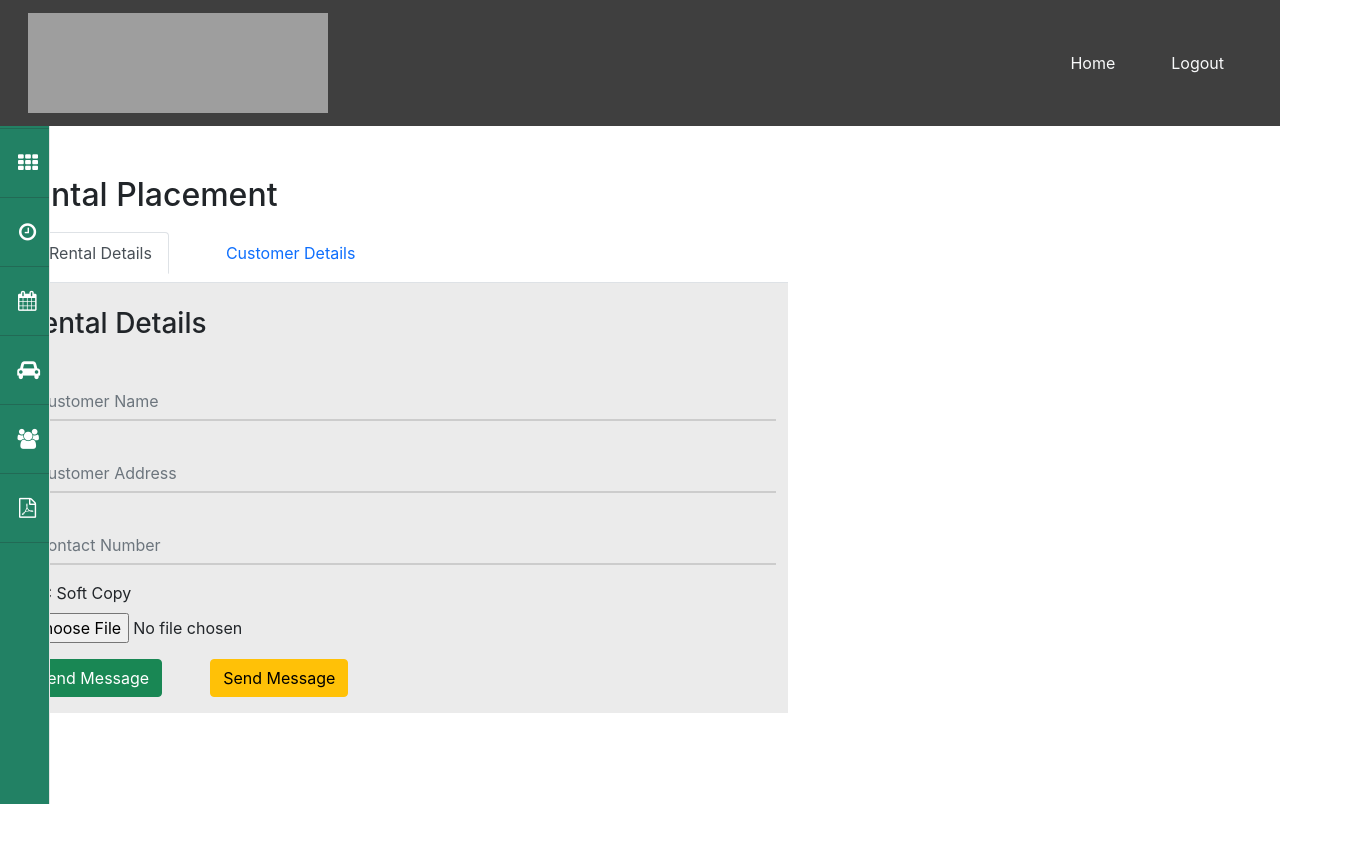
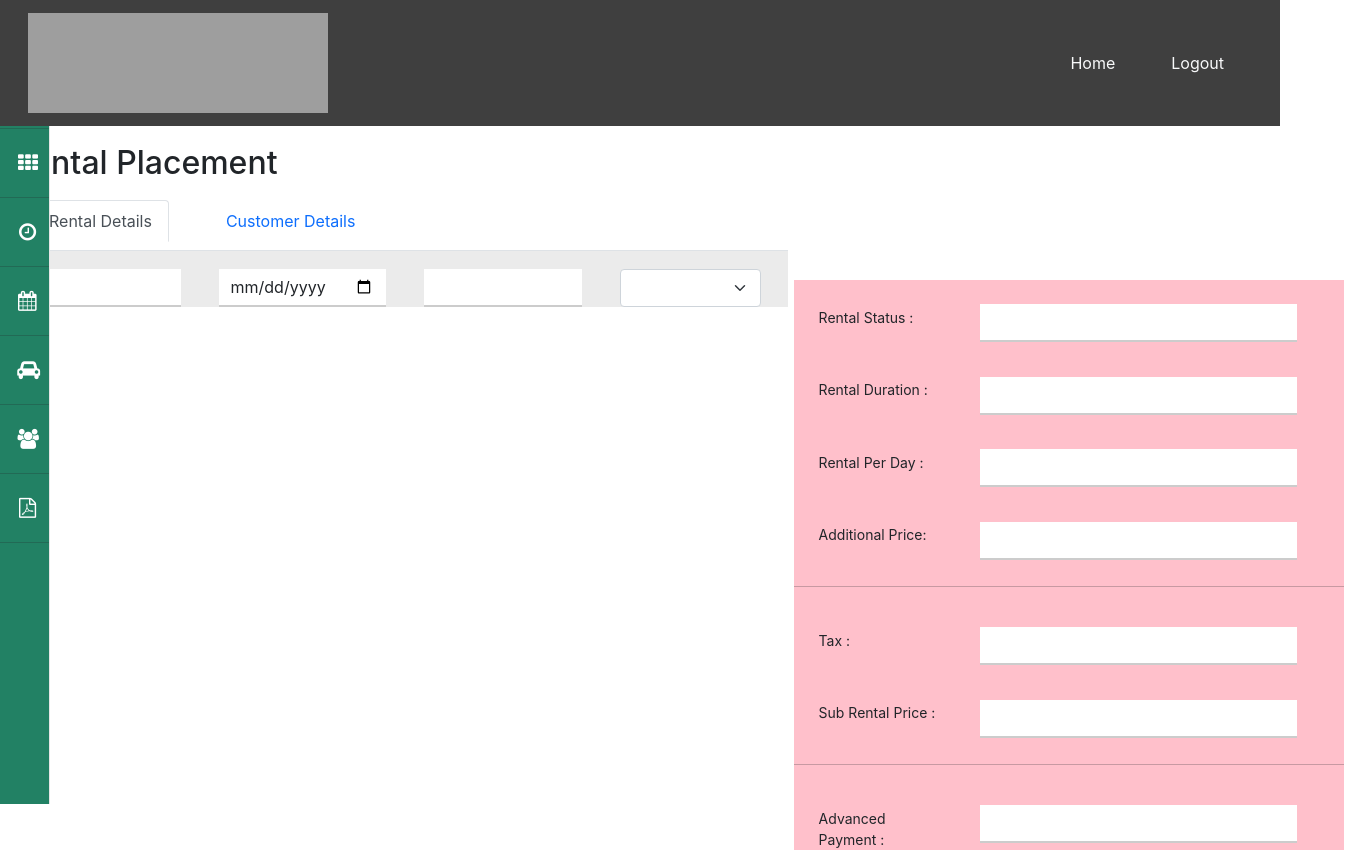
Before and after one commit to KaveenLaksitha/rentX, a React (Create React App) app: page /addRental in a window 1280 px wide. Shown: the top 850 px of the page, 1349 px wide, since content can reach past the window. Before the commit the page ends 800 px from the top, so only its background shows below. Built offline with nearby package versions, Linux system fonts and the light colour scheme; grey boxes are pictures that could not be loaded; the HTML template or start-up script is replaced by a standard one; a web font is replaced by a local one.

Commit message:
created rental summary form

```diff
--- a/src/components/style.scss
+++ b/src/components/style.scss
@@ -323,3 +323,26 @@ textarea {
   border-color: #5e9bfc;
   color: #5e9bfc;
 }
+
+/*hasani*/
+.page-component-body1 {
+  margin-top:-6rem;
+  margin-left: -30rem;
+}
+
+.rental-summary-body {
+  position: absolute;
+  top: 35%;
+  left: 62%;
+  width: 550px;
+  height: 650px;
+  background: pink;
+
+}
+
+.form-label-h {
+  font-size: 14px;
+  margin: 25px;
+  display: block;
+  padding-top: 1.5px;
+}
--- a/src/components/views/rental views/rentalPlacement.js
+++ b/src/components/views/rental views/rentalPlacement.js
@@ -5,7 +5,7 @@ function rentalPlacement() {
 
 
     return (
-        <div className="page-component-body ">
+        <div className="page-component-body1 ">
             <div class="container input-main-form">
                 <h2>Rental Placement</h2>
                 <ul class="nav nav-tabs" id="myTab" role="tablist">
@@ -21,34 +21,35 @@ function rentalPlacement() {
                         <form>
                             <div class="container">
                                 <div class="row">
-                                    <div class="col-xs-12 col-sm-12 col-md-12 col-lg-12 text-center">
-                                        <h3 className="text-left mt-4 mb-4">Rental Details</h3>
-                                    </div>
-                                </div>
-                                <div class="row">
                                     <div class="col-xs-12 col-sm-12 col-md-12 col-lg-12">
-                                        <form id="contact-form" class="form" action="#" method="POST" role="form">
-                                            <div class="form-group">
-                                                <label class="form-label" for="name">Customer Name</label>
-                                                <input type="text" class="form-control formInput" id="name" name="name" placeholder="Customer Name" tabindex="1" required />
+
+                                        <div class="d-grid gap-2 d-md-flex justify-content-md" id="main-hide1" >
+                                            <div class="col-sm" >
+                                                <label for="orderId" class="form-label">Order Id</label>
+                                                <input type="text" class="form-control"
+                                                    name="orderId" id="orderId" />
                                             </div>
-                                            <div class="form-group">
-                                                <label class="form-label" for="email">Customer Address</label>
-                                                <input type="email" class="form-control formInput" id="email" name="email" placeholder="Customer Address" tabindex="2" required />
+                                            <div class="col-sm" >
+                                                <label for="oDate" class="form-label">Order placed Date</label>
+                                                <input type="date" class="form-control" id="oDate"
+                                                    name="oDate" required />
                                             </div>
-                                            <div class="form-group">
-                                                <label class="form-label" for="subject">Contact Number</label>
-                                                <input type="text" class="form-control formInput" id="subject" name="subject" placeholder="Contact Number" tabindex="3" />
+                                            <div class="col-md-3">
+                                                <label for="cNIC" class="form-label">Customer NIC</label>
+                                                <input type="text" class="form-control" />
                                             </div>
-                                            <div class="form-group">
-                                                <label for="exampleFormControlFile1">NIC Soft Copy</label>
-                                                <input type="file" class="form-control-file" id="exampleFormControlFile1" />
+
+                                            <div class="col-sm" >
+                                                <label for="orderId" class="form-label">Type</label>
+                                                <select class="form-select"
+                                                    name="type" id="type" required
+                                                >
+
+                                                </select>
                                             </div>
-                                            <div class="text-left">
-                                                <button type="submit" class="btn btn-success mb-3">Send Message</button>
-                                                <button type="submit" class="btn btn-warning mb-3 ml-5">Send Message</button>
-                                            </div>
-                                        </form>
+                                        </div>
+
+
                                     </div>
                                 </div>
                             </div>
@@ -56,10 +57,14 @@ function rentalPlacement() {
                     </div>
                     <div class="tab-pane fade" id="profile" role="tabpanel" aria-labelledby="profile-tab">
                         <div class="container">
-                            <div class="row">
+                            {/*<div class="row">
                                 <div class="col-xs-12 col-sm-12 col-md-12 col-lg-12 text-center">
                                     <h3 className="text-left mt-4 mb-4">Contact</h3>
                                 </div>
+
+    </div>*/}
+                            <div>
+                                <br></br>
                             </div>
                             <div class="row">
                                 <div class="col-xs-12 col-sm-12 col-md-12 col-lg-12">
@@ -67,22 +72,27 @@ function rentalPlacement() {
                                         <div class="form-group">
                                             <label class="form-label" for="name">Customer Name</label>
                                             <input type="text" class="form-control formInput" id="name" name="name" placeholder="Customer Name" tabindex="1" required />
+
                                         </div>
                                         <div class="form-group">
                                             <label class="form-label" for="email">Customer Address</label>
                                             <input type="email" class="form-control formInput" id="email" name="email" placeholder="Customer Address" tabindex="2" required />
+
                                         </div>
                                         <div class="form-group">
                                             <label class="form-label" for="subject">Contact Number</label>
                                             <input type="text" class="form-control formInput" id="subject" name="subject" placeholder="Contact Number" tabindex="3" />
+
                                         </div>
                                         <div class="form-group">
                                             <label for="exampleFormControlFile1">NIC Soft Copy</label>
                                             <input type="file" class="form-control-file" id="exampleFormControlFile1" />
                                         </div>
                                         <div class="text-left">
-                                            <button type="submit" class="btn btn-success mb-3">Send Message</button>
-                                            <button type="submit" class="btn btn-warning mb-3 ml-5">Send Message</button>
+                                            <br></br>
+                                            <button type="submit" class="btn btn-success mb-3"> SAVE</button>
+                                            <button type="submit" class="btn btn-warning mb-3 ml-5">CANCEL</button>
+                                            <br></br>
                                         </div>
                                     </form>
                                 </div>
@@ -91,7 +101,92 @@ function rentalPlacement() {
                     </div>
                 </div>
             </div>
-        </div>
+
+            <div className="rental-summary-body">
+                <form>
+                    <div class="form-row">
+                        <div class="col-4">
+                            <label class="form-label-h" for="name">Rental Status : </label>
+                        </div>
+                        <div class="col-7">
+                            <br></br>
+                            <input type="text" class="form-control" />
+                        </div>
+                    </div>
+                    <div class="form-row">
+                        <div class="col-4">
+                            <label class="form-label-h" for="name">Rental Duration : </label>
+                        </div>
+                        <div class="col-7">
+                            <br></br>
+                            <input type="text" class="form-control" />
+                        </div>
+                    </div>
+                    <div class="form-row">
+                        <div class="col-4">
+                            <label class="form-label-h" for="name">Rental Per Day : </label>
+                        </div>
+                        <div class="col-7">
+                            <br></br>
+                            <input type="text" class="form-control" />
+                        </div>
+                    </div>
+                    <div class="form-row">
+                        <div class="col-4">
+                            <label class="form-label-h" for="name">Additional Price: </label>
+                        </div>
+                        <div class="col-7">
+                            <br></br>
+                            <input type="text" class="form-control" />
+                        </div>
+                    </div>
+
+                    <hr></hr>
+
+                    <div class="form-row">
+                        <div class="col-4">
+                            <label class="form-label-h" for="name">Tax : </label>
+                        </div>
+                        <div class="col-7">
+                            <br></br>
+                            <input type="text" class="form-control" />
+                        </div>
+                    </div>
+                    <div class="form-row">
+                        <div class="col-4">
+                            <label class="form-label-h" for="name">Sub Rental Price : </label>
+                        </div>
+                        <div class="col-7">
+                            <br></br>
+                            <input type="text" class="form-control" />
+                        </div>
+                    </div>
+
+                    <hr></hr>
+                    <div class="form-row">
+                        <div class="col-4">
+                            <label class="form-label-h" for="name">Advanced Payment : </label>
+                        </div>
+                        <div class="col-7">
+                            <br></br>
+                            <input type="text" class="form-control" />
+                        </div>
+                    </div>
+                    <div class="form-row">
+                        <div class="col-4">
+                            <label class="form-label-h" for="name">Final Rental Price : </label>
+                        </div>
+                        <div class="col-7">
+                            <br></br>
+                            <input type="text" class="form-control" />
+                        </div>
+                    </div>
+                </form>
+
+
+            </div>
+
+        </div >
     )
 }
 
```
